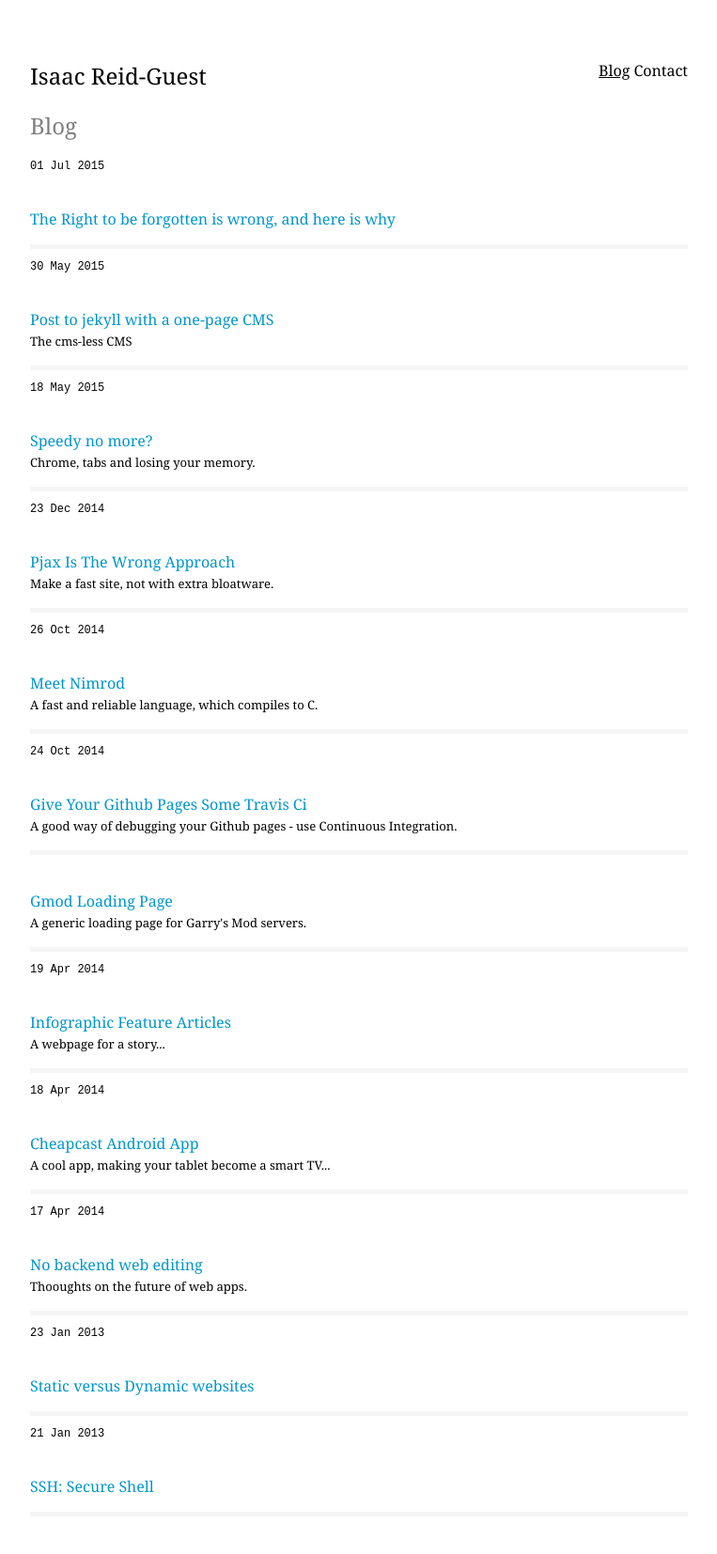
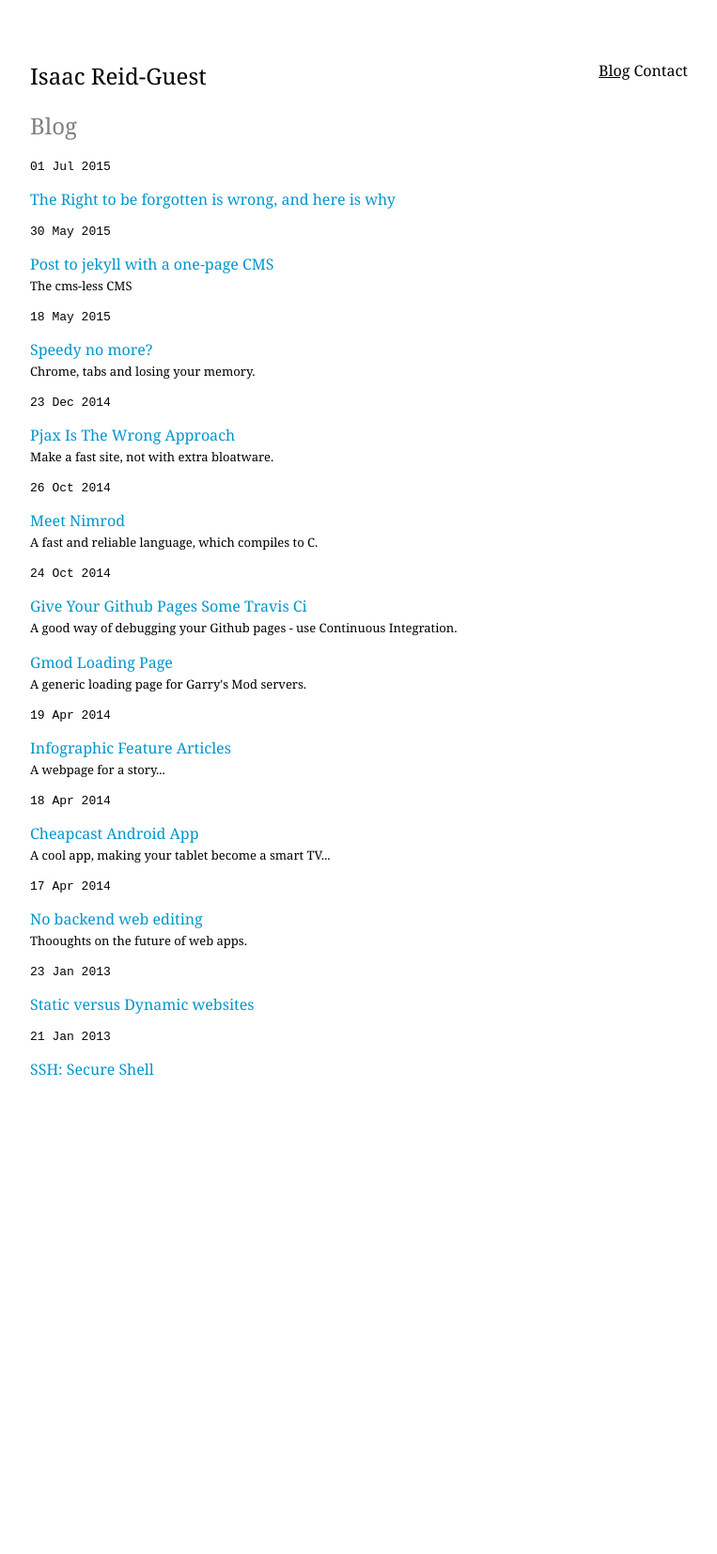
Before and after one commit to ir-g/ir-g.github.io, a Jekyll site: the page built from blog.html, in a window 1280 px wide. Shown: the whole page at 94% size, without its empty margins (258-1021 px from the left). Built offline with Jekyll 4.4.1, drawn with Linux system fonts in a browser that asks for light colours; after the commit the page ends 1197 px from its top, so only the background shows below that.

Commit message:
Update blog.html

```diff
--- a/blog.html
+++ b/blog.html
@@ -7,18 +7,10 @@ title: Blog
 
   <div class="posts">
 
-  {% for post in site.posts %}
-    {% capture day %}{{ post.date | date: '%d%m%Y' }}{% endcapture %}
-    {% capture nday %}{{ post.next.date | date: '%d%m%Y' }}{% endcapture %}
-
-    {% if day != nday %}
-        <p class="date font-small font-monospace">{{ post.date | date_to_string }}</p>
-    {% endif %}
+  {% for post in site.posts %}{% capture day %}{{ post.date | date: '%d%m%Y' }}{% endcapture %}{% capture nday %}{{ post.next.date | date: '%d%m%Y' }}{% endcapture %}
+    {% if day != nday %}<p class="date font-monospace">{{ post.date | date_to_string }}</p>{% endif %}
       <p>
-        <br><a href="{{ post.url }}">{{ post.title }}</a>
+        <a href="{{ post.url }}">{{ post.title }}</a>
         {% if post.description %}<br> <span class="font-small">{{ post.description}}</span>{% endif %}
-      </p>
-    <hr>
-  {% endfor %}
-
+      </p>{% endfor %}
   </div>
```
